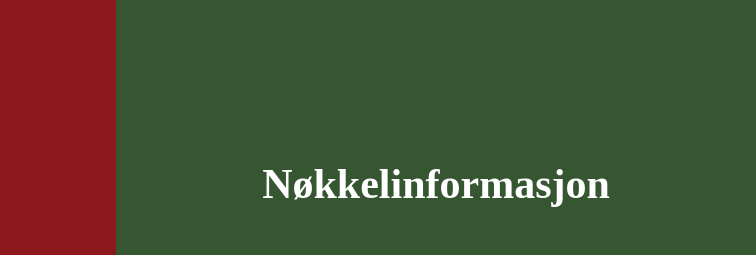
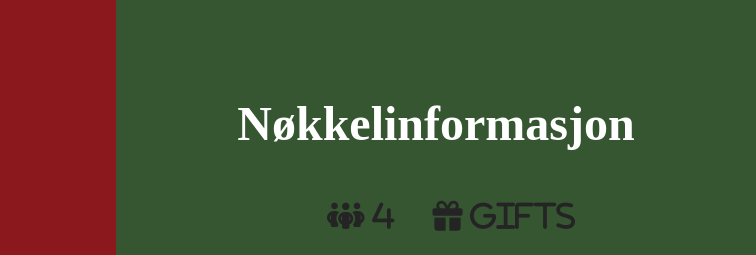
Before and after one commit to ATlexEide/Julefore, a website: page pages/book.html in a window 1280 px wide. Shown: the top 255 px of the page, 524-1280 px from the left. Drawn offline with Linux system fonts and the light colour scheme; files that its build step writes are made by us from their sources.

Commit message:
Update booking dialog

```diff
--- a/css/book.css
+++ b/css/book.css
@@ -25,13 +25,16 @@ dialog {
 }
 
 .two {
+  display: flex;
+  flex-direction: column;
+  padding: 3em;
+
   background-color: #365632;
   height: 100%;
   width: 50vw;
-  padding-top: 10px;
   color: white;
   font-weight: bold;
-  font-size: 30px;
+  font-size: 2rem;
 }
 
 button {
@@ -49,8 +52,7 @@ button {
 
 .keyinfo {
   color: white;
-  font-size: 42px;
-  padding-top: 150px;
+  font-size: 3rem;
 }
 
 p {
--- a/css/faml.css
+++ b/css/faml.css
@@ -43,12 +43,6 @@ h1 {
 
 h3 {
   font-size: 30px;
-}
-
-h2 {
-  font-size: 35px;
-
-  padding-right: 20px;
 }
 
 .list {
@@ -168,6 +162,7 @@ label#stor {
 }
 .image {
   width: 100%;
+  height: auto;
 }
 .title-card {
   color: white;
```
Also changed, not shown: pages/faml.html (+4 -2 lines).
